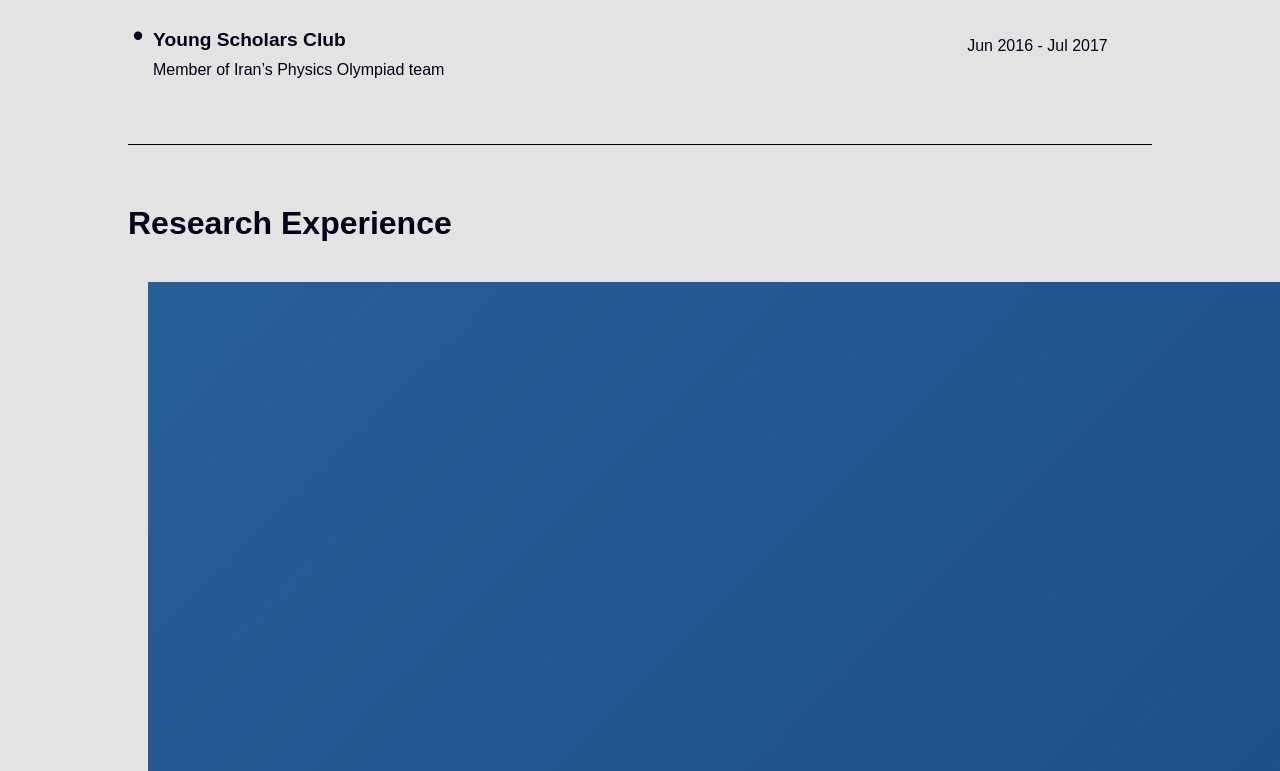
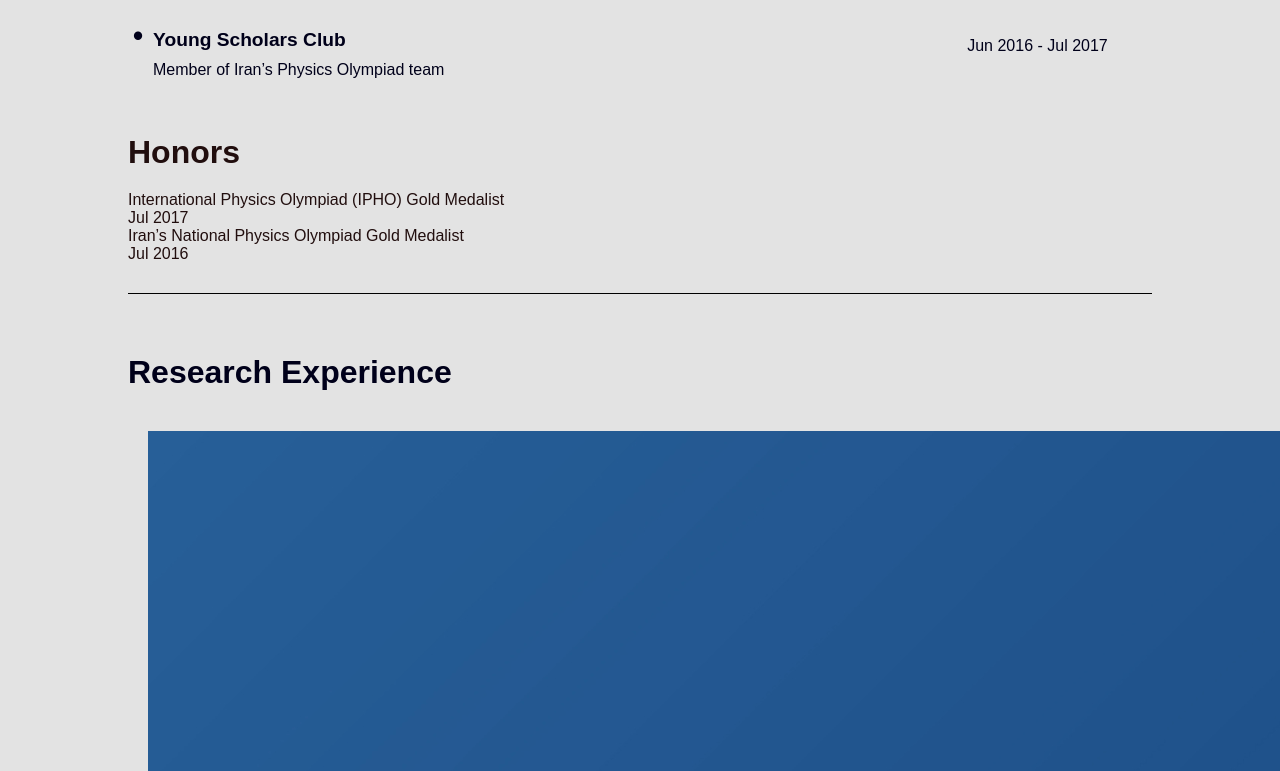
Before and after one commit to aminravanbakhsh/portfolio, a plain HTML site: page index.html in a window 1280 px wide. Shown: the part 1095-1866 px from the top of the page. Drawn offline with Linux system fonts and the light colour scheme; files whose address does not match are found by name.

Commit message:
Update index.html

```diff
--- a/index.html
+++ b/index.html
@@ -21,6 +21,7 @@
                         <!-- <li><a href="#">Home</a></li> -->
                         <li><a href="#header">About</a></li>
                         <li><a href="#education">Education</a></li>
+                        <li><a href="#honors">Honors</a></li>
                         <li><a href="#research">Research</a></li>
                         <li><a href="#projects">Projects</a></li>
                         <li><a href="#teaching">Teaching</a></li>
@@ -98,8 +99,44 @@
           </div>
 
 
+          <!------- Honors ------->
+          <div id="honors">
+            <div class="container">
+                <h1 class="sub-title">Honors</h1>
+
+                <div class="honors-list">
+                    <div class="honors-row">
+                    <!-- <h3>Master</h3> -->
+                    <div class="honors-column1">
+                        <!-- <h2>University of Waterloo</h2> -->
+                        <p>International Physics Olympiad (IPHO) Gold Medalist</p>
+                    </div>
+                    <div class="honors-column2">
+                        <p>Jul 2017</p>
+                    </div>
+                    </div>
+
+                    <div class="honors-row">
+                    <div class="honors-column1">
+                        <!-- <h2>
+                            Sharif University of Technology
+                        </h2> -->
+                        <p>Iran’s National Physics Olympiad Gold Medalist</p>
+                    </div>
+                    <div class="honors-column2">
+                        <p>Jul 2016</p>
+                    </div>
+                    </div>
+                    <!-- Add more rows as needed -->
+
+                </div>
+
+            </div>
+          </div>
+
+          <div class="divider"></div>
+
         <!-- Research experience -->
-        <div class="divider"></div>
         <div id="research">
             <div class="container">
               <h1 class="sub-title">Research Experience</h1>
```
